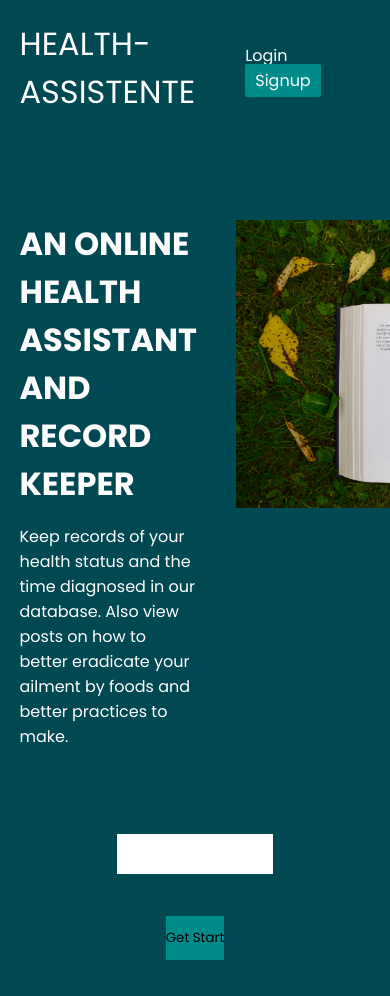
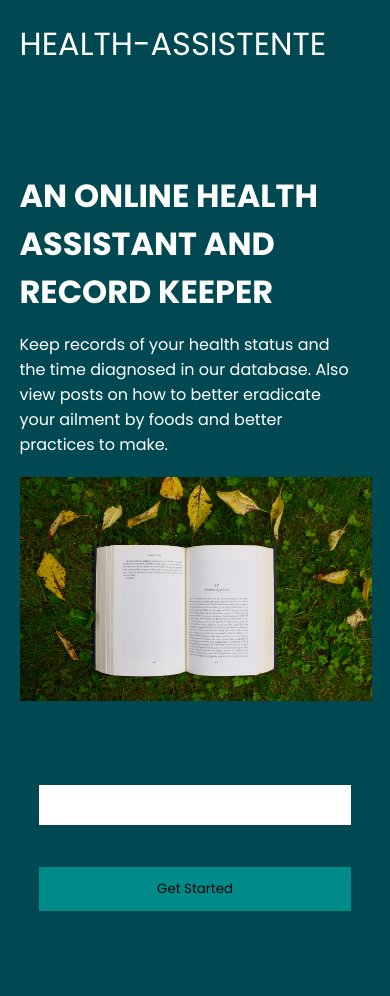
Before and after one commit to devjamesnjoroge/capstone-health-assistant, a Django app: page / in a window 390 px wide; the page is wider, and only the part inside the window is pictured. Before the commit the page ends 960 px from the top of that part, so only its background shows below. Run offline with Django 4.2, Linux system fonts and the light colour scheme.

Commit message:
ft: add media screens landing page

```diff
--- a/medical/static/css/index.css
+++ b/medical/static/css/index.css
@@ -86,6 +86,7 @@ form{
     justify-content: center;
     flex-direction: column;
     gap: 5vh;
+    margin-bottom: 10vh;
 }
 
 input[type='email']{
@@ -103,3 +104,28 @@ input[type='submit']{
     border: none;
     cursor: pointer;
 }
+
+@media screen and (max-width: 800px) {
+
+   nav ul{
+    display: none;
+   }
+
+   main{
+    flex-direction: column;
+   }
+
+   input[type='email'], input[type='submit'] {
+    width: 80vw;
+   }
+
+}
+
+@media screen and (max-width: 992px) {
+
+    .hero_img{
+        height: 14em;
+        width: 22em;
+    }
+
+ }
```
